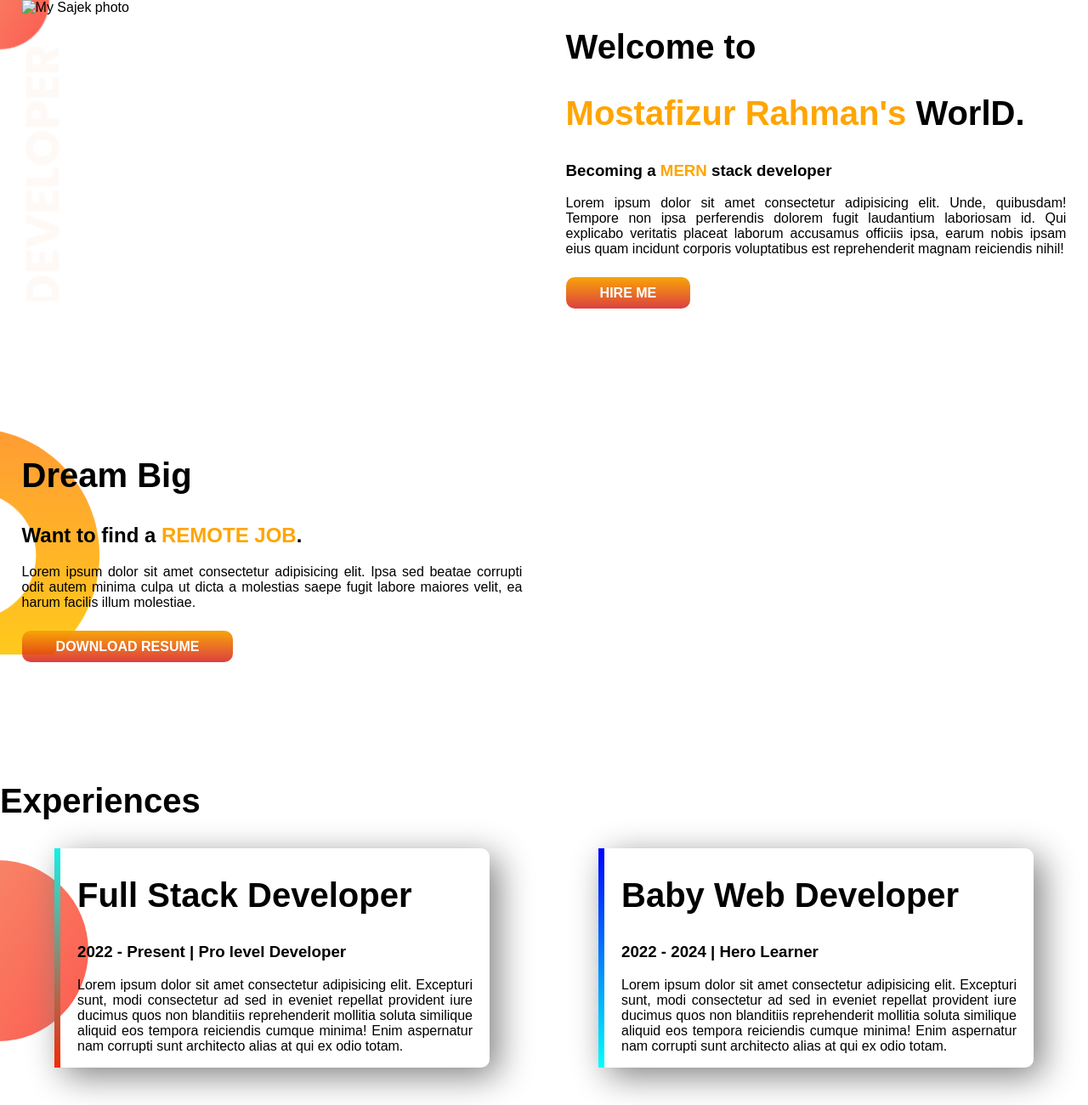
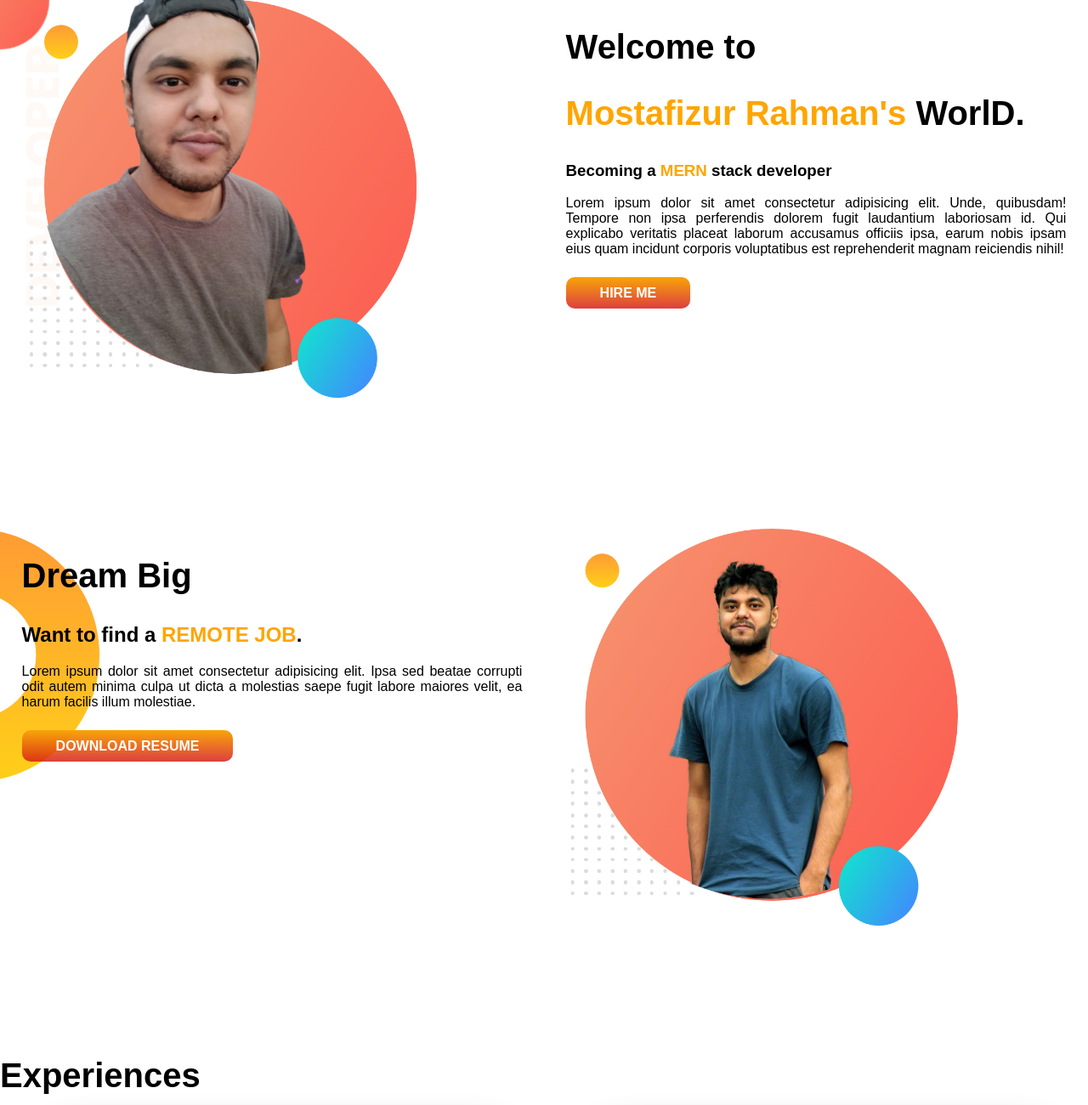
Before and after one commit to MostafizurSawon/basic-portfolio, a plain HTML site: page index.html in a window 1280 px wide. Shown: the top 1300 px of the page at 85% size. Drawn offline with Linux system fonts and the light colour scheme; the site is published under a folder, as on GitHub Pages, so addresses that start at the root find nothing; a web font is replaced by a local one.

Commit message:
revision2

```diff
--- a/index.html
+++ b/index.html
@@ -15,7 +15,7 @@
 <body>
     <section class="top-banner flexible-container">
         <div class="half-width">
-            <img src="/images/pic-one.png" alt="My Sajek photo">
+            <img src="images/pic-one.png" alt="My Sajek photo">
         </div>
         <div class="half-width">
             <h1>Welcome to</h1>
@@ -39,7 +39,7 @@
             <a class="link-button" href="#" target="_blank">DOWNLOAD RESUME</a>
         </div>
         <div class="half-width">
-            <img src="/images/pic-two.png" alt="">
+            <img src="images/pic-two.png" alt="">
         </div>
     </section>
 
```
